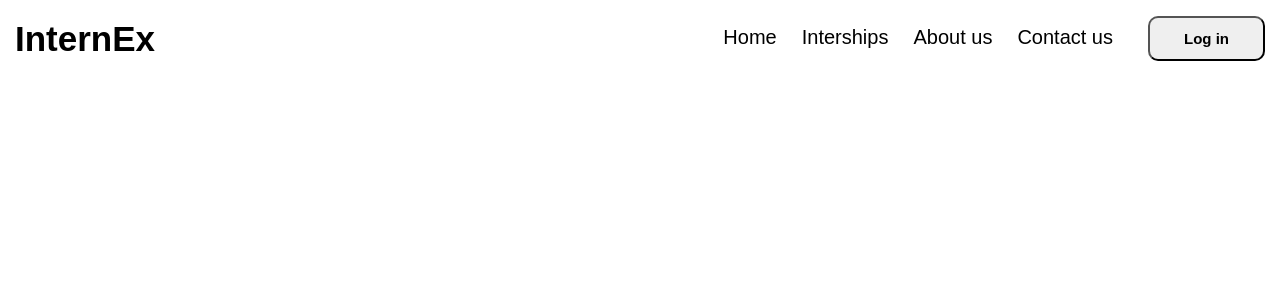
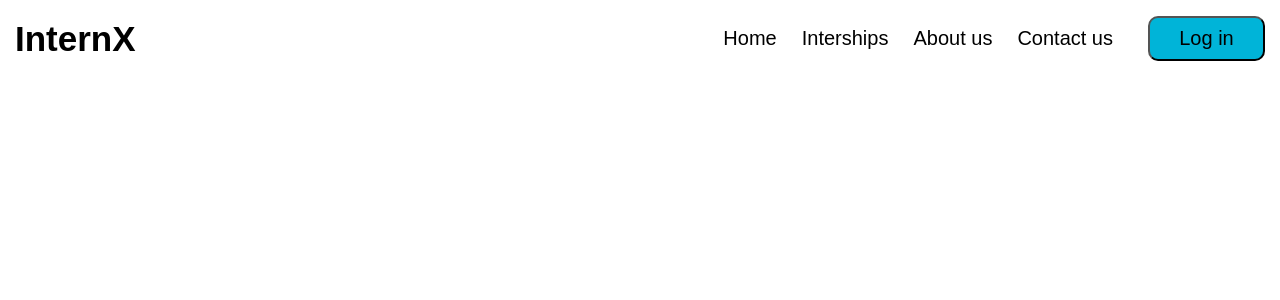
Before and after one commit to KushaRa/InternX_Front, a React (Create React App) app in the folder skillsync/: page / in a window 1280 px wide. Shown: the top 300 px of the page. Built offline with nearby package versions, Linux system fonts and the light colour scheme.

Commit message:
change style on login navbar

```diff
--- a/skillsync/src/components/navBar/lnavbar.css
+++ b/skillsync/src/components/navBar/lnavbar.css
@@ -43,12 +43,12 @@ button{
     height: 45px;
     transition: 5ms;
     cursor: pointer;
+    background-color: rgb(0, 180, 216);
 }
 
 button a{
     color: black;
-    font-weight: bold;
-    font-size: 15px;
+    font-size: 20px;
 }
 
 li:hover{
@@ -58,7 +58,7 @@ li:hover{
     padding-bottom: 5px;
     border-radius: 10px;
     text-decoration: underline;
-    text-decoration-color: rgb(132, 220, 198);
+    text-decoration-color: rgb(0, 180, 216);
 }
 
 button:hover{
--- a/skillsync/src/components/navBar/lnavbar.jsx
+++ b/skillsync/src/components/navBar/lnavbar.jsx
@@ -6,7 +6,7 @@ export default function Lnavbar() {
     <>
        <nav className="navBar">
         <div className="navDiv">
-         <div className="logo"><a href="#">InternEx</a></div>
+         <div className="logo"><a href="#">InternX</a></div>
             <ul>
                 <li><a href="#">Home</a></li>
                 <li><a href="#">Interships</a></li>
```
